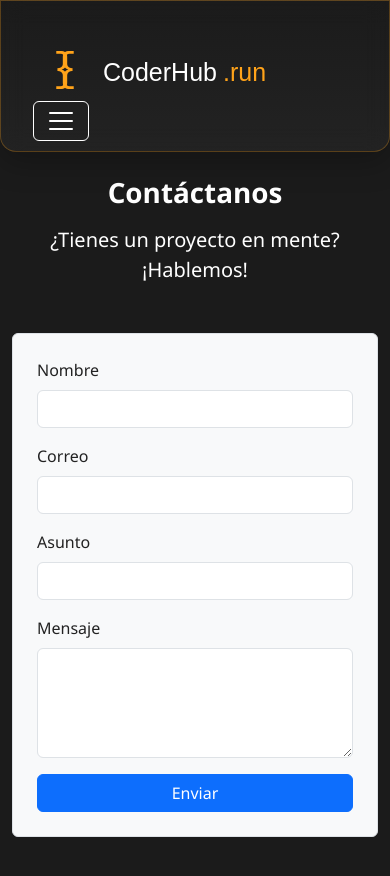
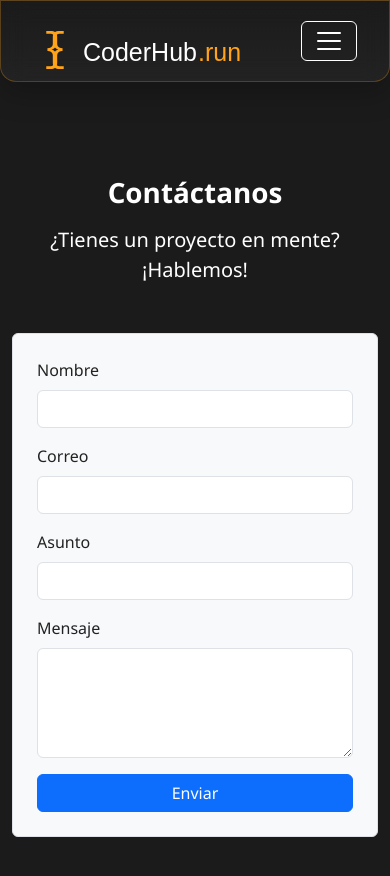
Before and after one commit to Ronny2321/Parcial2_2025g1_Silva_Ronny, a plain HTML site: page contact.html in a window 390 px wide. Shown: the top 876 px of the page. Drawn offline with nearby package versions, Linux system fonts and the light colour scheme.

Commit message:
Se ha mejorado el nav para que sea responsive en dispositivos mobiles y demás

```diff
--- a/contact.html
+++ b/contact.html
@@ -14,20 +14,22 @@
 <body>
     <header>
         <nav class="navbar navbar-expand-lg navbar-dark navbar-custom fixed-top">
-            <div class="container-fluid">
-                <svg width="500" height="90" xmlns="http://www.w3.org/2000/svg">
-                    <text class="open-bracket" x="20" y="70"> { </text>
-                    <text class="coderhub" x="70" y="70">CoderHub</text>
-                    <text class="dotrun" x="190" y="70">.run</text>
-                    <text id="closing" class="close-bracket" x="20" y="70">}</text>
-                    <animateTransform xlink:href="#closing" attributeName="transform" type="translate" from="0 0"
-                        to="230 0" dur="3s" repeatCount="indefinite" begin="0s" fill="freeze" />
-                </svg>
-                <button class="navbar-toggler" type="button" data-bs-toggle="collapse" data-bs-target="#navbarNav"
+            <div class="container-fluid d-flex align-items-center justify-content-between">
+                <div class="d-flex align-items-center">
+                    <svg width="260" height="60" xmlns="http://www.w3.org/2000/svg">
+                        <text class="open-bracket" x="10" y="50"> { </text>
+                        <text class="coderhub" x="50" y="50">CoderHub</text>
+                        <text class="dotrun" x="165" y="50">.run</text>
+                        <text id="closing" class="close-bracket" x="10" y="50">}</text>
+                        <animateTransform xlink:href="#closing" attributeName="transform" type="translate" from="0 0" to="200 0"
+                            dur="3s" repeatCount="indefinite" begin="0s" fill="freeze" />
+                    </svg>
+                </div>
+                <button class="navbar-toggler ms-auto" type="button" data-bs-toggle="collapse" data-bs-target="#navbarNav"
                     aria-controls="navbarNav" aria-expanded="false" aria-label="Toggle navigation">
                     <span class="navbar-toggler-icon"></span>
                 </button>
-                <div class="collapse navbar-collapse" id="navbarNav">
+                <div class="collapse navbar-collapse justify-content-end" id="navbarNav">
                     <ul class="navbar-nav ms-auto align-items-lg-center">
                         <li class="nav-item"><a class="nav-link" href="index.html">Inicio</a></li>
                         <li class="nav-item"><a class="nav-link" href="about.html">Nosotros</a></li>
```
Also changed, not shown: about.html (+13 -11 lines), index.html (+13 -11 lines), projects.html (+13 -11 lines), services.html (+13 -11 lines).
